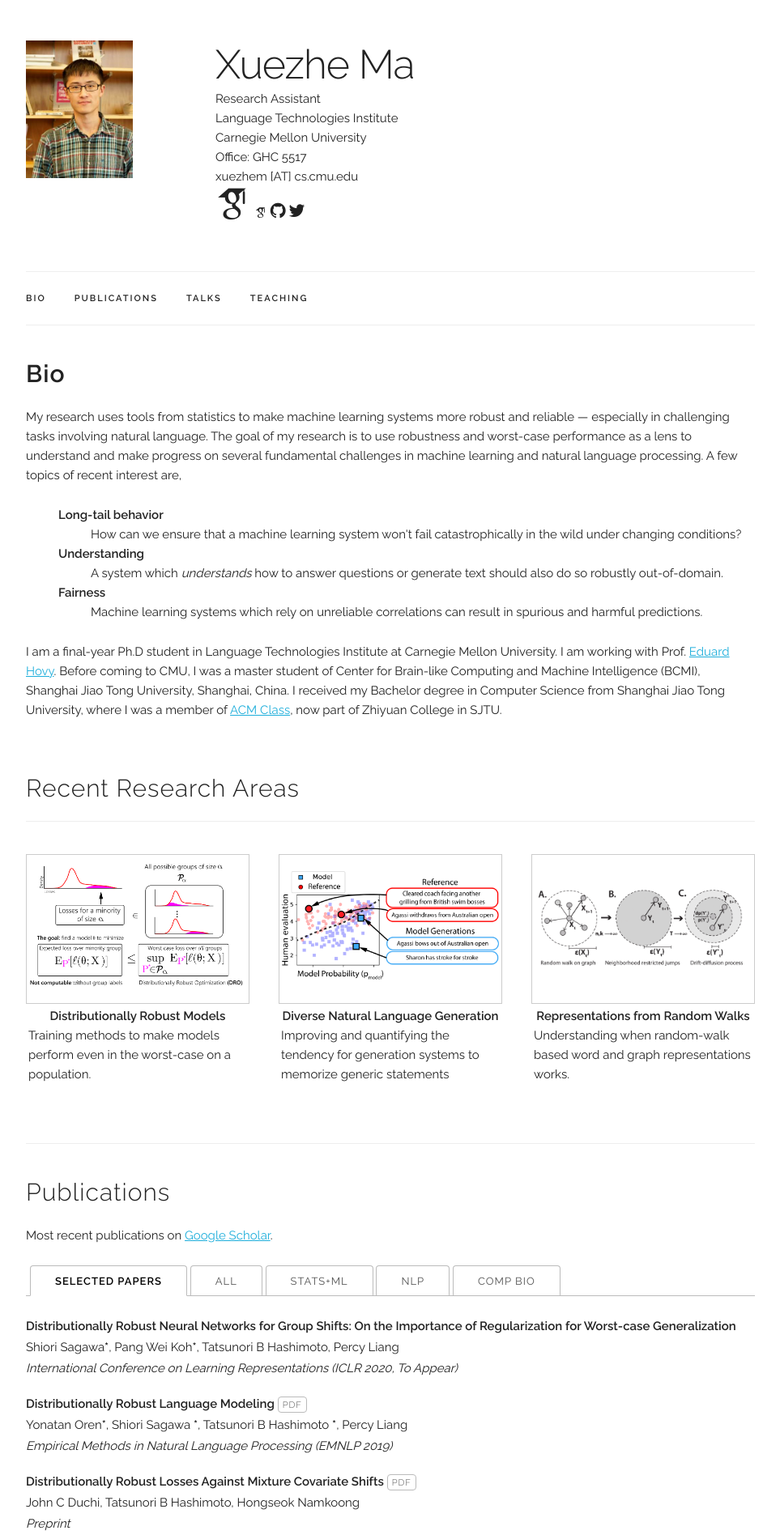
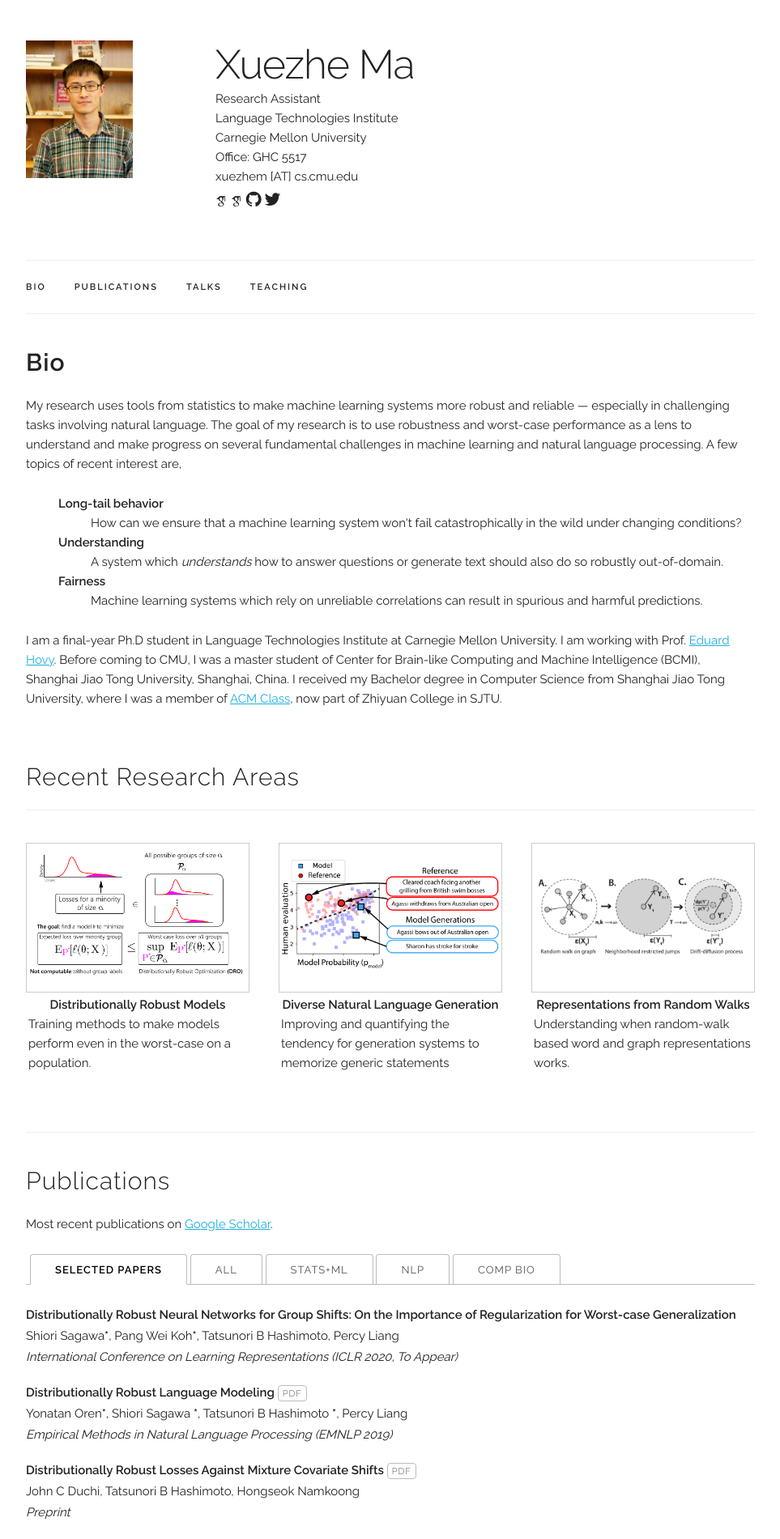
Before and after one commit to XuezheMax/XuezheMax.github.io, a Jekyll site: the page built from index.html, in a window 1280 px wide. Shown: the top 1901 px of the page at 81% size, without its empty margins (158-1121 px from the left). Built offline with Jekyll 4.4.1, drawn with Linux system fonts in a browser that asks for light colours; some web fonts are replaced.

Commit message:
google scholar

```diff
--- a/_layouts/default.html
+++ b/_layouts/default.html
@@ -77,7 +77,7 @@
             <p>{{ site.data.main_info.email }}</p>
             <p>
               <span onclick="window.open('{{ site.data.main_info.google_scholar }}')" style="cursor: pointer">
-                <i class="ai ai-google-scholar ai-3x" aria-hidden="true"></i>
+                <i class="ai ai-google-scholar ai-1.5x" aria-hidden="true"></i>
               </span>
 
               <span onclick="window.open('{{ site.data.main_info.google_scholar }}')" style="cursor: pointer">
@@ -120,7 +120,7 @@
         </div>
         <div class="four columns">
           <span onclick="window.open('{{ site.data.main_info.google_scholar }}')" style="cursor: pointer">
-            <i class="ai ai-google-scholar-square" aria-hidden="true"></i>
+            <i class="ai ai-google-scholar" aria-hidden="true"></i>
           </span>
           <span onclick="window.open('{{ site.data.main_info.github }}')" style="cursor: pointer">
             <i class="fa fa-github" aria-hidden="true"></i>
```
